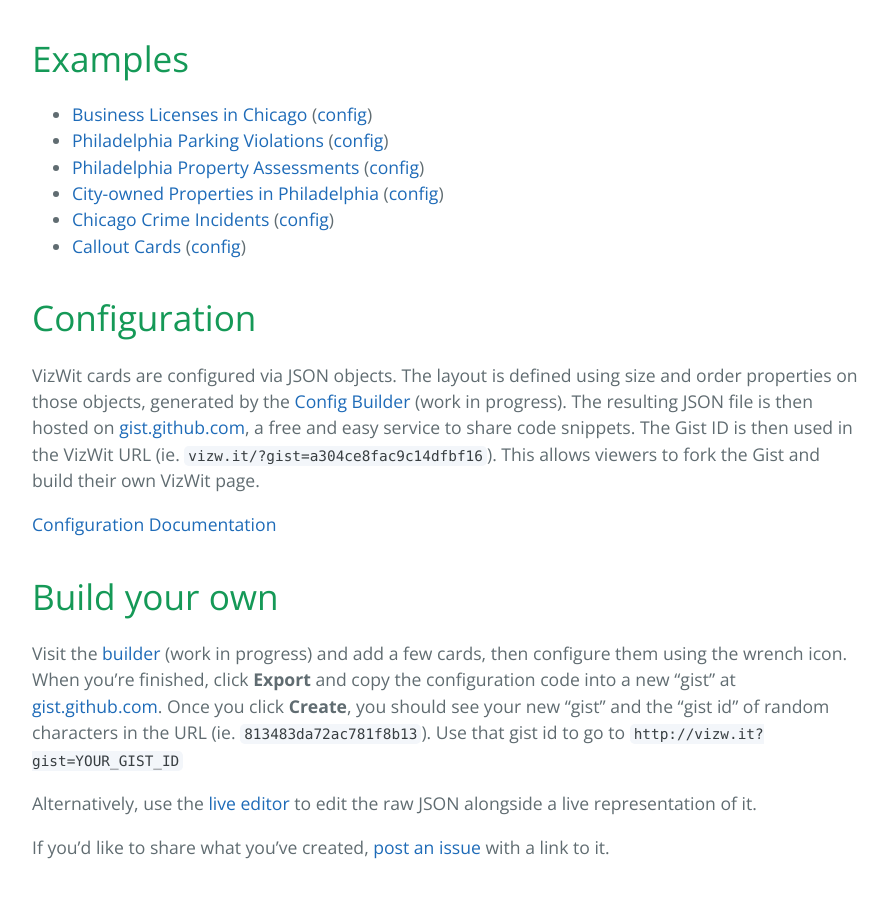
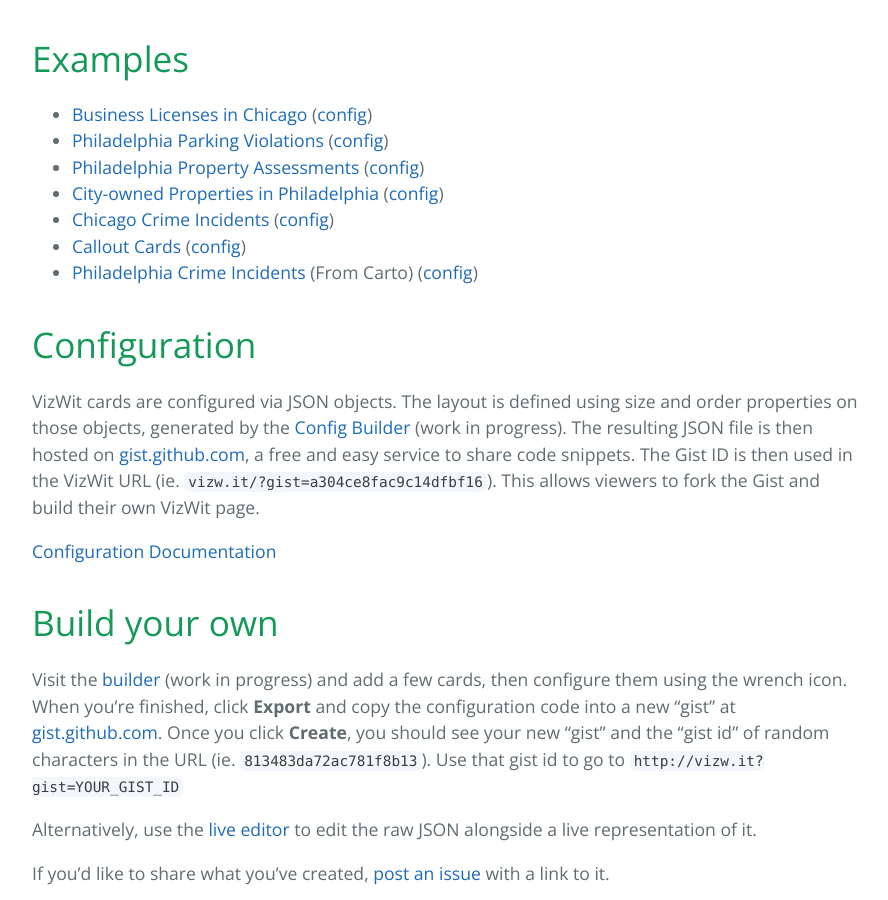
Before and after one commit to timwis/vizwit-website, a Jekyll site: the page built from index.md, in a window 1280 px wide and 900 px high, scrolled down 1364 px. Shown: the whole window, without its empty margins (192-1080 px from the left). Built offline with Jekyll 4.4.1, drawn with Linux system fonts in a browser that asks for light colours; our own code applies the rules of GitHub Pages for plain Markdown files.

Commit message:
add carto example

```diff
--- a/index.md
+++ b/index.md
@@ -31,6 +31,7 @@ supported by [adding a new data provider](https://github.com/timwis/vizwit/wiki/
 * [City-owned Properties in Philadelphia](http://vizw.it/?gist=b03fc4fb30e5c8265f6b) ([config](https://gist.github.com/b03fc4fb30e5c8265f6b))
 * [Chicago Crime Incidents](http://vizw.it/?gist=51db593dc0537d1a3f05) ([config](https://gist.github.com/51db593dc0537d1a3f05))
 * [Callout Cards](http://vizw.it/?gist=eec2c0f438ebc8fd67c6) ([config](https://gist.github.com/eec2c0f438ebc8fd67c6))
+* [Philadelphia Crime Incidents](http://vizw.it/?gist=39c8e1fd5639db1f752298baf3450fb4) (From Carto) ([config](https://gist.github.com/timwis/39c8e1fd5639db1f752298baf3450fb4))
 
 # Configuration
 VizWit cards are configured via JSON objects. The layout is defined using size and order properties on those objects, generated by the
```
